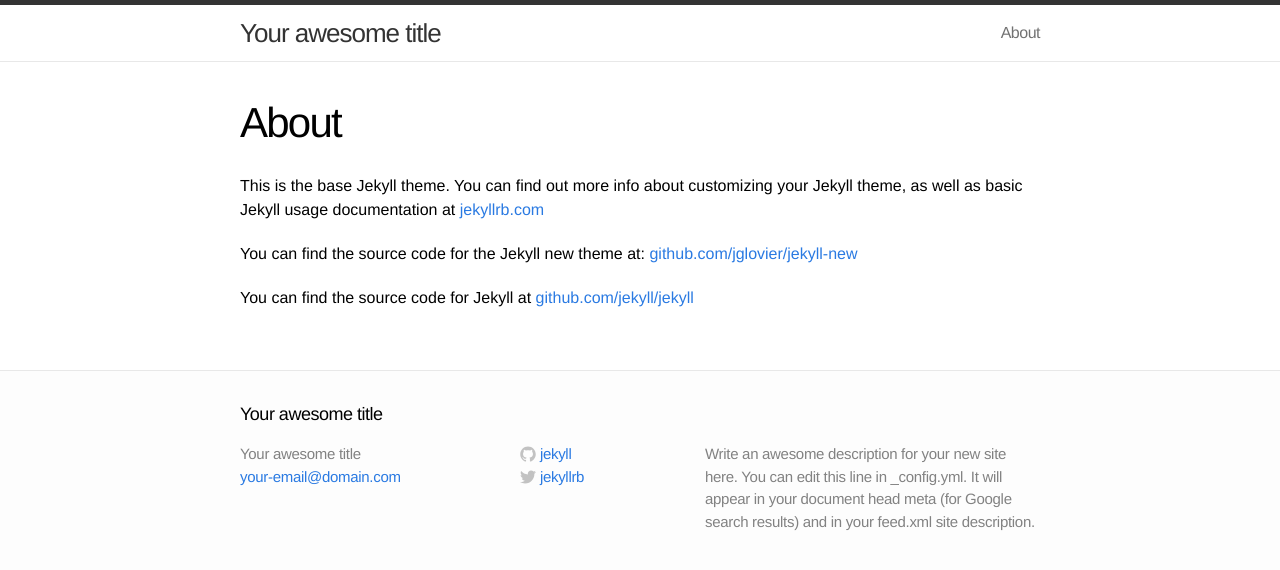
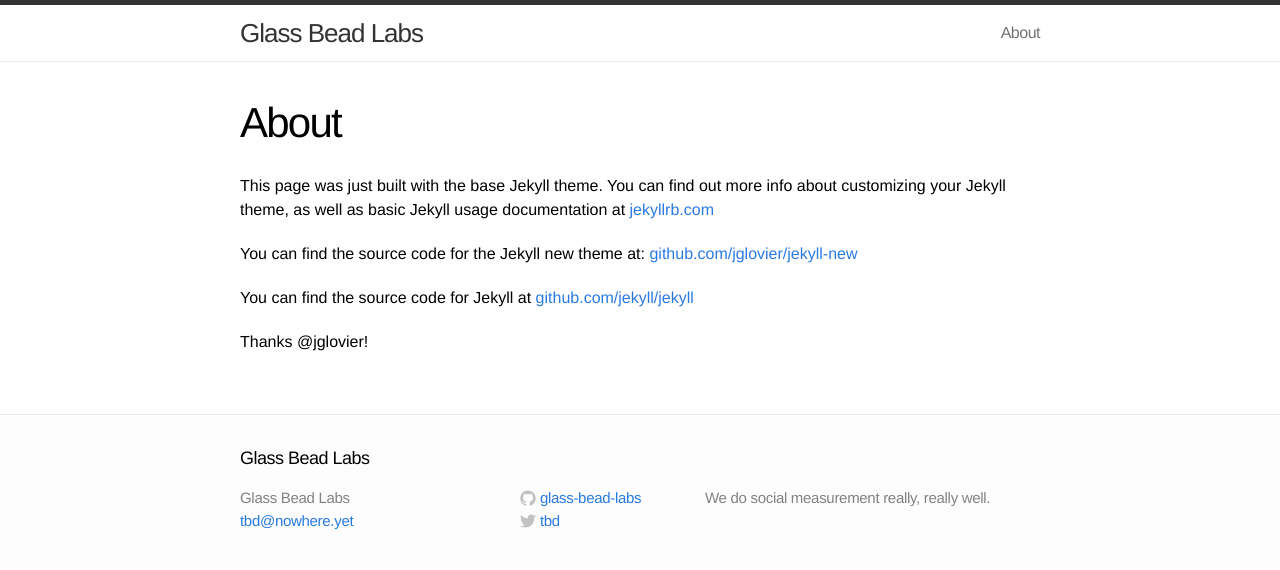
Before and after one commit to glass-bead-labs/bead.glass, a Jekyll site: the page built from about.md, in a window 1280 px wide. Shown: the top 570 px of the page. Built offline with Jekyll 4.4.1, drawn with Linux system fonts in a browser that asks for light colours.

Commit message:
Updates to be more v0.1

```diff
--- a/_config.yml
+++ b/_config.yml
@@ -1,11 +1,11 @@
 # Site settings
-title: Your awesome title
-email: your-email@domain.com
-description: "Write an awesome description for your new site here. You can edit this line in _config.yml. It will appear in your document head meta (for Google search results) and in your feed.xml site description."
+title: Glass Bead Labs
+email: tbd@nowhere.yet
+description: "We do social measurement really, really well."
 baseurl: ""
 url: "http://yourdomain.com"
-twitter_username: jekyllrb
-github_username:  jekyll
+twitter_username: tbd
+github_username: glass-bead-labs
 
 # Build settings
 markdown: kramdown
--- a/about.md
+++ b/about.md
@@ -4,8 +4,12 @@
 permalink: /about/
 ---
 
-This is the base Jekyll theme. You can find out more info about customizing your Jekyll theme, as well as basic Jekyll usage documentation at [jekyllrb.com](http://jekyllrb.com/)
+This page was just built with the base Jekyll theme. You can find out more info
+about customizing your Jekyll theme, as well as basic Jekyll usage documentation
+at [jekyllrb.com](http://jekyllrb.com/)
 
 You can find the source code for the Jekyll new theme at: [github.com/jglovier/jekyll-new](https://github.com/jglovier/jekyll-new)
 
 You can find the source code for Jekyll at [github.com/jekyll/jekyll](https://github.com/jekyll/jekyll)
+
+Thanks @jglovier!
--- a/index.html
+++ b/index.html
@@ -4,8 +4,6 @@
 
 <div class="home">
 
-  <h1>Glass Bead Labs</h1>
-
   <p>It's a thing</p>
 
 </div>
```
